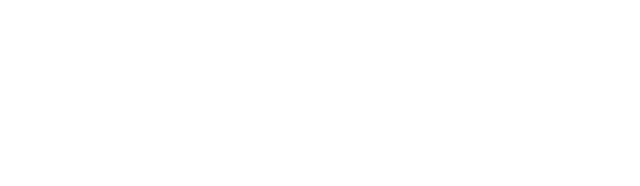
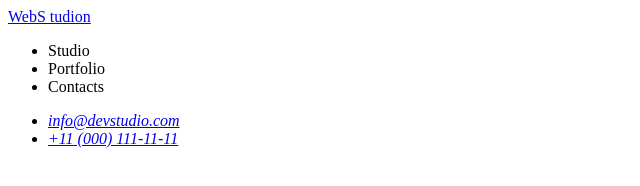
Before and after one commit to oshamoiev/goit-markup-hw-01, a plain HTML site: page index.html in a window 1280 px wide. Shown: the whole page, without its empty margins (0-640 px from the left). Drawn offline with Linux system fonts and the light colour scheme.

Commit message:
Add header

```diff
--- a/index.html
+++ b/index.html
@@ -5,5 +5,23 @@
     <meta name="viewport" content="width=device-width, initial-scale=1.0" />
     <title>Web Studio</title>
   </head>
-  <body></body>
+  <body>
+    <header>
+      <nav>
+        <a href="index.html">WebS tudion</a>
+        <ul>
+          <li><a href=""></a>Studio</li>
+          <li><a href=""></a>Portfolio</li>
+          <li><a href=""></a>Contacts</li>
+        </ul>
+      </nav>
+
+      <address>
+        <ul>
+          <li><a href="mailto:info@devstudio.com">info@devstudio.com</a></li>
+          <li><a href="tel:+110001111111">+11 (000) 111-11-11</a></li>
+        </ul>
+      </address>
+    </header>
+  </body>
 </html>
```
